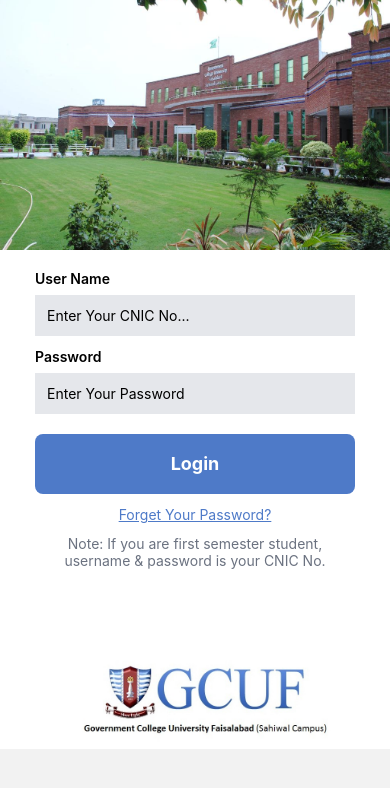
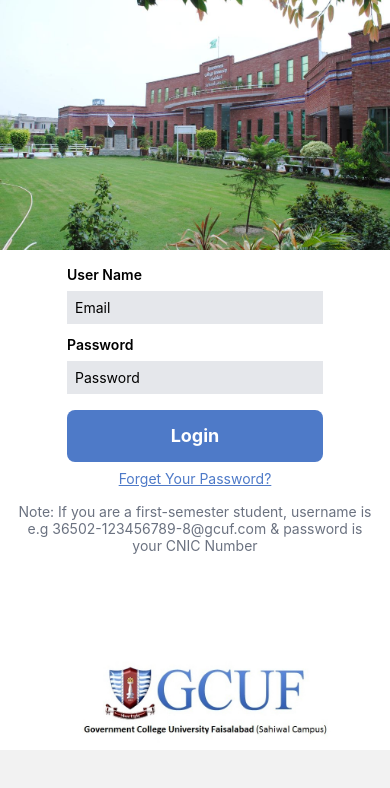
Before and after one commit to awais144506/Student-Portal, a React Native app: screen /Login in a window 390 px wide. Shown: the top 788 px of the page. Built offline with nearby package versions, Linux system fonts and the light colour scheme.

Commit message:
Firebase Done

```diff
--- a/App.js
+++ b/App.js
@@ -1,9 +1,11 @@
-import { StatusBar } from 'expo-status-bar';
-import { StyleSheet, Text, View } from 'react-native';
+import React from 'react';
 import { NavigationContainer } from '@react-navigation/native';
 import { createNativeStackNavigator } from '@react-navigation/native-stack';
+import { getAuth } from 'firebase/auth';
+import { auth } from './Firebase'; // Import your Firebase configuration
+
+import LoginScreen from './screens/LoginScreen';
 import HomeScreen from './screens/HomeScreen';
-import LoginScreen from './screens/LoginScreen';
 
 const Stack = createNativeStackNavigator();
 
@@ -11,18 +13,9 @@
   return (
     <NavigationContainer>
       <Stack.Navigator>
-        <Stack.Screen name="Login" component={LoginScreen}
-        options={ {headerShown: false}}/>
+        <Stack.Screen name="Login" component={LoginScreen} initialParams={{ auth }} options={{ headerShown: false }} />
+        <Stack.Screen name="Home" component={HomeScreen} initialParams={{ auth }} options={{ headerShown: false }} />
       </Stack.Navigator>
     </NavigationContainer>
   );
 }
-
-const styles = StyleSheet.create({
-  container: {
-    flex: 1,
-    backgroundColor: '#fff',
-    alignItems: 'center',
-    justifyContent: 'center',
-  },
-});
--- /dev/null
+++ b/Firebase.js
@@ -0,0 +1,23 @@
+// Import the functions you need from the SDKs you need
+import { initializeApp } from "firebase/app";
+import { getAuth } from "firebase/auth";
+import { getFirestore } from 'firebase/firestore';
+// TODO: Add SDKs for Firebase products that you want to use
+// https://firebase.google.com/docs/web/setup#available-libraries
+
+// Your web app's Firebase configuration
+const firebaseConfig = {
+  apiKey: "AIzaSyDS2KIDzYN6uKYKekPnQ5P528s8vRp0eOo",
+  authDomain: "student-portal-50f4b.firebaseapp.com",
+  projectId: "student-portal-50f4b",
+  storageBucket: "student-portal-50f4b.appspot.com",
+  messagingSenderId: "928336995505",
+  appId: "1:928336995505:web:ed8ba16308ac0bf03f6e90"
+};
+
+// Initialize Firebase
+export const app = initializeApp(firebaseConfig);
+export const auth = getAuth(app);
+
+
+export const firestore = getFirestore(app);
--- a/components/LoginParts.js
+++ b/components/LoginParts.js
@@ -1,33 +1,70 @@
-import { Image, StyleSheet, Text, TextInput, View } from 'react-native'
-import React from 'react'
-import { SafeAreaView } from 'react-native-safe-area-context'
-import { TouchableOpacity } from 'react-native'
+import React, { useState } from 'react';
+import { Image, Text, TextInput, View, TouchableOpacity } from 'react-native';
+import { SafeAreaView } from 'react-native-safe-area-context';
+import { getAuth, signInWithEmailAndPassword } from 'firebase/auth';
+import { useNavigation } from '@react-navigation/native';
 
 const LoginParts = () => {
+
+
+    const navigation = useNavigation()
+    const [email, setEmail] = useState('');
+    const [password, setPassword] = useState('');
+    const [error, setError] = useState(null);
+
+    const handleLogin = async () => {
+        const auth = getAuth();
+        signInWithEmailAndPassword(auth, email, password)
+            .then((userCredential) => {
+                const user = userCredential.user;
+                navigation.navigate('Home');
+            })
+            .catch((error) => {
+                setError(error.message);
+            });
+    };
+
     return (
-        <SafeAreaView className="bg-white">
-            <View className="items-center mt-5">
-                <View className='mb-5' >
+        <SafeAreaView className=" bg-white">
+            <View className=" items-center justify-center m-4">
+                <View className="mb-4">
                     <Text className="font-semibold mb-2">User Name</Text>
-                    <TextInput placeholder='Enter Your CNIC No...' className="bg-gray-200 p-3 w-80"></TextInput>
+                    <TextInput
+                        placeholder="Email"
+                        value={email}
+                        onChangeText={(text) => setEmail(text)}
+                        className="bg-gray-200 p-2 w-64"
+                    />
                     <Text className="font-semibold mt-3 mb-2">Password</Text>
-                    <TextInput placeholder='Enter Your Password' className="bg-gray-200 p-3 w-80"></TextInput>
+                    <TextInput
+                        placeholder="Password"
+                        secureTextEntry
+                        value={password}
+                        onChangeText={(text) => setPassword(text)}
+                        className="bg-gray-200 p-2 w-64"
+                    />
                 </View>
-                <TouchableOpacity className="p-4 bg-[#4E7AC8] w-80 rounded-lg">
-                    <Text className="text-center text-lg text-white font-bold">Login</Text>
+                <TouchableOpacity
+                    onPress={handleLogin}
+                    className="p-3 bg-[#4E7AC8] w-64 rounded-lg"
+                >
+                <Text className="text-center text-lg text-white font-bold">Login</Text>
                 </TouchableOpacity>
-                <TouchableOpacity className="mt-3">
+                {error && <Text className="text-red-500 mt-2">Invalid Username or Password</Text>}
+                <TouchableOpacity className="mt-2">
                     <Text className="text-[#4E7AC8] underline">Forget Your Password?</Text>
                 </TouchableOpacity>
-                <Text className='text-center w-80 mt-3 text-gray-500'>Note: If you are first semester student, username & password is your CNIC No.</Text>
+                <Text className="text-center mt-4 text-gray-500">
+                    Note: If you are a first-semester student, username is e.g 36502-123456789-8@gcuf.com & password is your CNIC Number
+                </Text>
             </View>
             <Image
                 source={require('../assets/footer-logo.jpg')}
-                style={{ width: "auto", height: 100 }}
+                style={{ width: 'auto', height: 100 }}
                 className="mt-20"
             />
         </SafeAreaView>
-    )
-}
+    );
+};
 
-export default LoginParts
+export default LoginParts;
--- a/package.json
+++ b/package.json
@@ -9,10 +9,13 @@
     "web": "expo start --web"
   },
   "dependencies": {
+    "@react-native-firebase/app": "^18.3.0",
+    "@react-native-firebase/auth": "^18.3.0",
     "@react-navigation/native": "^6.1.7",
     "@react-navigation/native-stack": "^6.9.13",
     "expo": "~49.0.7",
     "expo-status-bar": "~1.6.0",
+    "firebase": "^10.1.0",
     "git": "^0.1.5",
     "init": "^0.1.2",
     "nativewind": "^2.0.11",
--- a/screens/HomeScreen.js
+++ b/screens/HomeScreen.js
@@ -1,11 +1,12 @@
 import { StyleSheet, Text, View } from 'react-native'
 import React from 'react'
+import { SafeAreaView } from 'react-native-safe-area-context';
 
 const HomeScreen = () => {
   return (
-    <View>
-      <Text>HomeScreen</Text>
-    </View>
+    <SafeAreaView>
+      <Text className="text-center mt-5">Welcome Awais</Text>
+    </SafeAreaView>
   )
 }
 
```
Also changed, not shown: 2 other files (tests, documents, lock files or other folders).
